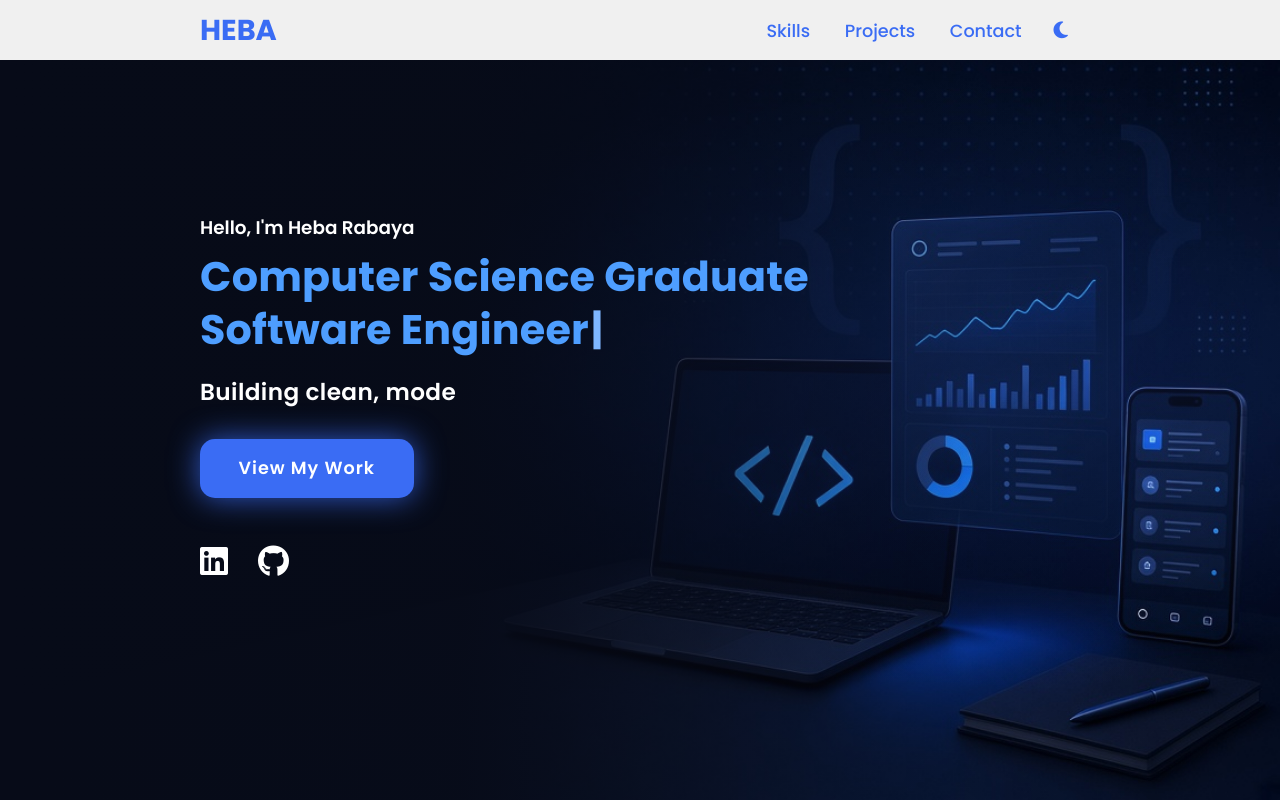
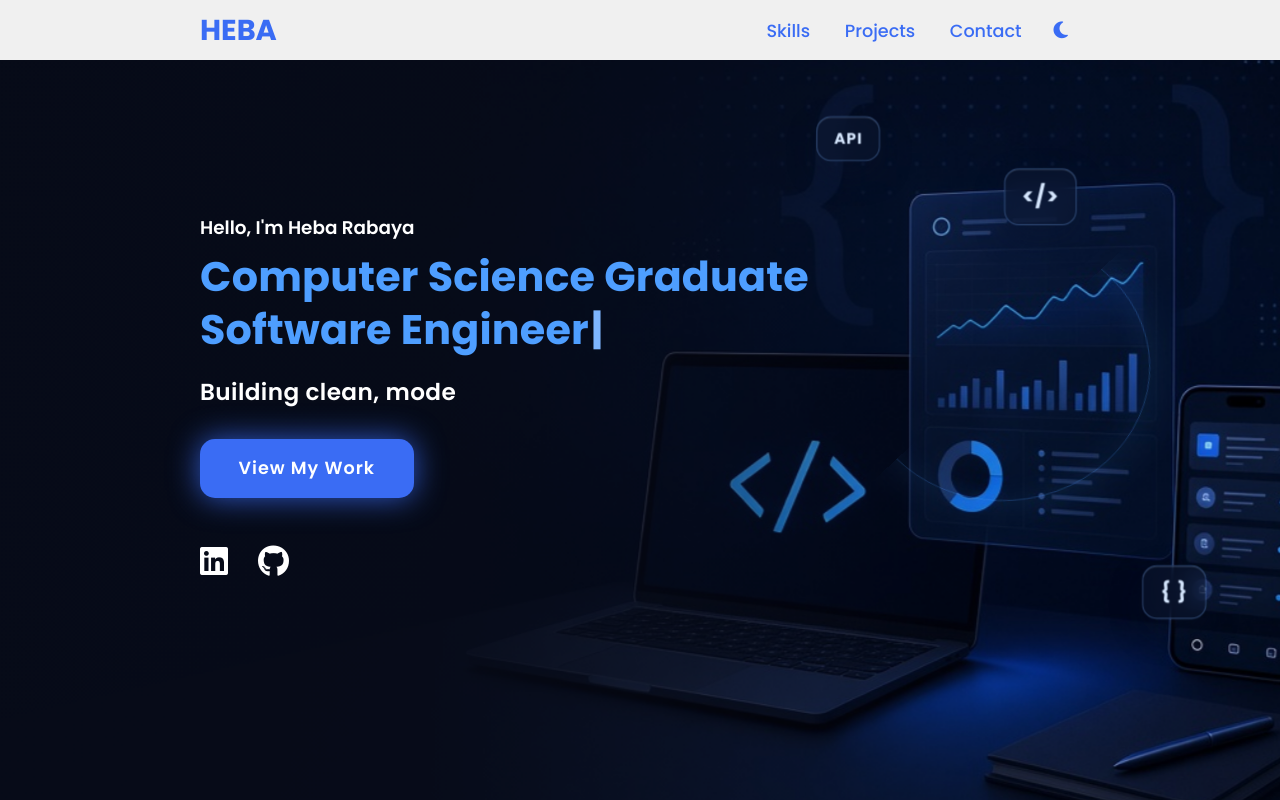
Before and after one commit to HebaRabaya/MY-PORTFOLIO-React, a React (Create React App) app: page / in a window 1280 px wide. Shown: the top 800 px of the page. Built offline with nearby package versions, Linux system fonts and the light colour scheme.

Commit message:
update projects2

```diff
--- a/src/components/sections/Hero/Hero.css
+++ b/src/components/sections/Hero/Hero.css
@@ -6,39 +6,153 @@
   align-items: center;
   overflow: hidden;
   background-color: #070b18;
+  perspective: 1200px;
 }
 
-.main::before {
-  content: "";
+.hero-scene {
   position: absolute;
   inset: 0;
+  z-index: 0;
+  pointer-events: none;
+  transform-style: preserve-3d;
+}
+
+.hero-photo {
+  position: absolute;
+  inset: -4%;
   background-image: url("../../../assets/hero.png");
   background-repeat: no-repeat;
   background-position: right center;
   background-size: auto 100%;
-  pointer-events: none;
+  transform-origin: 72% 50%;
+  transition: transform 0.18s ease-out;
+  will-change: transform;
 }
 
-.main::after {
+.hero-photo::after {
   content: "";
   position: absolute;
   inset: 0;
-  background:
-    linear-gradient(
+  background: linear-gradient(
     90deg,
     #070b18 0%,
     rgba(7, 11, 24, 0.94) 36%,
-      rgba(7, 11, 24, 0.45) 58%,
+    rgba(7, 11, 24, 0.42) 58%,
     rgba(7, 11, 24, 0.08) 78%,
     transparent 100%
-    ),
-    radial-gradient(ellipse at 78% 48%, rgba(58, 108, 244, 0.16), transparent 52%);
+  );
+}
+
+.hero-orb {
+  position: absolute;
+  border-radius: 50%;
+  filter: blur(8px);
   pointer-events: none;
+  z-index: 0;
+}
+
+.hero-orb--a {
+  width: 340px;
+  height: 340px;
+  right: 12%;
+  top: 18%;
+  background: radial-gradient(circle, rgba(78, 158, 255, 0.28), transparent 68%);
+  animation: orbDrift 9s ease-in-out infinite;
+}
+
+.hero-orb--b {
+  width: 260px;
+  height: 260px;
+  right: 28%;
+  bottom: 8%;
+  background: radial-gradient(circle, rgba(96, 28, 252, 0.2), transparent 70%);
+  animation: orbDrift 11s ease-in-out infinite reverse;
+}
+
+.hero-grid {
+  position: absolute;
+  inset: 0;
+  z-index: 0;
+  pointer-events: none;
+  background-image:
+    linear-gradient(rgba(78, 158, 255, 0.05) 1px, transparent 1px),
+    linear-gradient(90deg, rgba(78, 158, 255, 0.05) 1px, transparent 1px);
+  background-size: 48px 48px;
+  mask-image: radial-gradient(ellipse at 75% 50%, black 12%, transparent 68%);
+  animation: gridShift 18s linear infinite;
+}
+
+.hero-chip {
+  position: absolute;
+  display: inline-flex;
+  align-items: center;
+  justify-content: center;
+  padding: 10px 16px;
+  border-radius: 14px;
+  color: #d7e8ff;
+  font-weight: 700;
+  letter-spacing: 1px;
+  background: rgba(12, 22, 48, 0.55);
+  border: 1px solid rgba(126, 182, 255, 0.35);
+  box-shadow:
+    0 12px 30px rgba(8, 16, 40, 0.35),
+    inset 0 1px 0 rgba(255, 255, 255, 0.12);
+  backdrop-filter: blur(10px);
+  transition: transform 0.18s ease-out;
+  animation: chipFloat 5.5s ease-in-out infinite;
+}
+
+.hero-chip--code {
+  right: 17%;
+  top: 22%;
+  font-size: 1.35em;
+  animation-delay: 0.2s;
+}
+
+.hero-chip--brace {
+  right: 8%;
+  bottom: 24%;
+  font-size: 1.2em;
+  animation-delay: 1.1s;
+}
+
+.hero-chip--api {
+  right: 32%;
+  top: 16%;
+  font-size: 0.92em;
+  animation-delay: 1.8s;
+}
+
+.hero-ring {
+  position: absolute;
+  right: 11%;
+  top: 28%;
+  width: 280px;
+  height: 280px;
+  border-radius: 50%;
+  border: 1px solid rgba(78, 158, 255, 0.28);
+  box-shadow:
+    0 0 40px rgba(78, 158, 255, 0.12),
+    inset 0 0 30px rgba(78, 158, 255, 0.08);
+  animation: ringSpin 16s linear infinite;
+  transition: transform 0.18s ease-out;
+}
+
+.hero-ring::after {
+  content: "";
+  position: absolute;
+  width: 10px;
+  height: 10px;
+  border-radius: 50%;
+  background: #7eb6ff;
+  top: -5px;
+  left: 50%;
+  box-shadow: 0 0 16px #4e9eff;
 }
 
 .hero-inner {
   position: relative;
-  z-index: 1;
+  z-index: 2;
   width: 100%;
   max-width: 720px;
 }
@@ -125,6 +239,44 @@
   }
 }
 
+@keyframes orbDrift {
+  0%,
+  100% {
+    transform: translate(0, 0) scale(1);
+  }
+  50% {
+    transform: translate(-24px, 18px) scale(1.12);
+  }
+}
+
+@keyframes gridShift {
+  from {
+    background-position: 0 0;
+  }
+  to {
+    background-position: 48px 48px;
+  }
+}
+
+@keyframes chipFloat {
+  0%,
+  100% {
+    translate: 0 0;
+  }
+  50% {
+    translate: 0 -12px;
+  }
+}
+
+@keyframes ringSpin {
+  from {
+    rotate: 0deg;
+  }
+  to {
+    rotate: 360deg;
+  }
+}
+
 .main h3 {
   color: #fff;
   font-size: 1.45em;
@@ -136,19 +288,24 @@
 }
 
 @media (max-width: 1023px) {
-  .main::before {
+  .hero-photo {
     background-size: auto 70%;
     background-position: right 8% bottom;
-    opacity: 0.45;
+    opacity: 0.55;
   }
 
-  .main::after {
+  .hero-photo::after {
     background: linear-gradient(
       180deg,
       rgba(7, 11, 24, 0.88) 0%,
       rgba(7, 11, 24, 0.72) 55%,
       rgba(7, 11, 24, 0.92) 100%
     );
+  }
+
+  .hero-chip--api,
+  .hero-ring {
+    display: none;
   }
 
   .hero-inner {
@@ -177,9 +334,26 @@
     font-size: 1.05em;
   }
 
-  .main::before {
+  .hero-photo {
     background-size: auto 58%;
-    opacity: 0.32;
+    opacity: 0.38;
+  }
+
+  .hero-chip {
+    display: none;
+  }
+}
+
+@media (prefers-reduced-motion: reduce) {
+  .hero-orb,
+  .hero-grid,
+  .hero-chip,
+  .hero-ring,
+  .hero-photo,
+  .glow,
+  .floating {
+    animation: none;
+    transition: none;
   }
 }
 
@@ -187,17 +361,15 @@ body[data-theme="dark"] .main {
   background-color: #05070e;
 }
 
-body[data-theme="dark"] .main::after {
-  background:
-    linear-gradient(
+body[data-theme="dark"] .hero-photo::after {
+  background: linear-gradient(
     90deg,
     #05070e 0%,
     rgba(5, 7, 14, 0.94) 36%,
-      rgba(5, 7, 14, 0.45) 58%,
+    rgba(5, 7, 14, 0.42) 58%,
     rgba(5, 7, 14, 0.08) 78%,
     transparent 100%
-    ),
-    radial-gradient(ellipse at 78% 48%, rgba(78, 158, 255, 0.16), transparent 52%);
+  );
 }
 
 body[data-theme="dark"] .hero-hello,
--- a/src/components/sections/Hero/index.js
+++ b/src/components/sections/Hero/index.js
@@ -1,12 +1,78 @@
-import React from "react";
+import React, { useState } from "react";
 import Typing from "../../common/Typing";
 import AnimatedTitle from "../../common/AnimatedTitle";
 import { profile } from "../../../data/portfolio";
 import "./Hero.css";
 
 export default function Hero() {
+  const [tilt, setTilt] = useState({ rx: 0, ry: 0, x: 0, y: 0 });
+
+  const handleMove = (event) => {
+    const rect = event.currentTarget.getBoundingClientRect();
+    const px = (event.clientX - rect.left) / rect.width - 0.5;
+    const py = (event.clientY - rect.top) / rect.height - 0.5;
+    setTilt({
+      rx: py * -9,
+      ry: px * 14,
+      x: px * 28,
+      y: py * 18,
+    });
+  };
+
+  const handleLeave = () => {
+    setTilt({ rx: 0, ry: 0, x: 0, y: 0 });
+  };
+
   return (
-    <section className="main" id="home">
+    <section
+      className="main"
+      id="home"
+      onMouseMove={handleMove}
+      onMouseLeave={handleLeave}
+    >
+      <div className="hero-orb hero-orb--a" aria-hidden="true" />
+      <div className="hero-orb hero-orb--b" aria-hidden="true" />
+      <div className="hero-grid" aria-hidden="true" />
+
+      <div className="hero-scene" aria-hidden="true">
+        <div
+          className="hero-photo"
+          style={{
+            transform: `translate3d(${tilt.x * 0.35}px, ${tilt.y * 0.35}px, 0) rotateX(${tilt.rx}deg) rotateY(${tilt.ry}deg) scale(1.06)`,
+          }}
+        />
+        <span
+          className="hero-chip hero-chip--code"
+          style={{
+            transform: `translate3d(${tilt.x * 0.9}px, ${tilt.y * 0.7}px, 40px)`,
+          }}
+        >
+          {"</>"}
+        </span>
+        <span
+          className="hero-chip hero-chip--brace"
+          style={{
+            transform: `translate3d(${tilt.x * -0.55}px, ${tilt.y * 0.95}px, 60px)`,
+          }}
+        >
+          {"{ }"}
+        </span>
+        <span
+          className="hero-chip hero-chip--api"
+          style={{
+            transform: `translate3d(${tilt.x * 1.1}px, ${tilt.y * -0.5}px, 50px)`,
+          }}
+        >
+          API
+        </span>
+        <div
+          className="hero-ring"
+          style={{
+            transform: `translate3d(${tilt.x * 0.4}px, ${tilt.y * 0.4}px, 0) rotateX(${18 + tilt.rx}deg) rotateY(${-16 + tilt.ry}deg)`,
+          }}
+        />
+      </div>
+
       <div className="hero-inner">
         <div className="hero-copy slide-in-left">
           <p className="hero-hello">Hello, I'm {profile.name}</p>
```
Also changed, not shown: src/assets/portfolio-react.png. Lines whose indentation alone changed are shown as unchanged.
